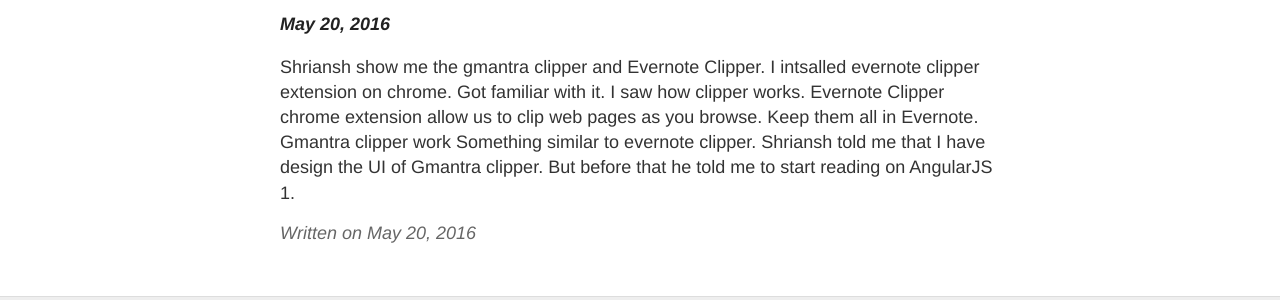
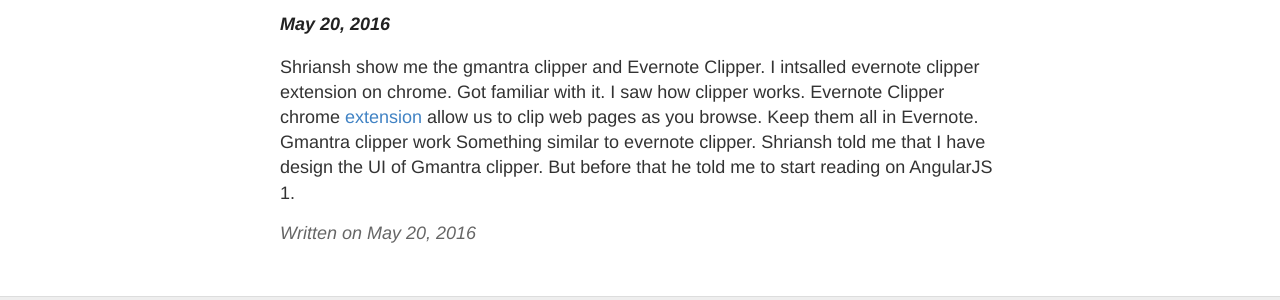
Before and after one commit to kbishal/subhamg.github.io, a Jekyll site: the page built from _posts/2016-5-20-Day-6.md, in a window 1280 px wide. Shown: the part 272-572 px from the top of the page. Built offline with Jekyll 4.4.1, drawn with Linux system fonts in a browser that asks for light colours; part of the change alters nothing that is shown.

Commit message:
Update 2016-5-20-Day-6.md

```diff
--- a/_posts/2016-5-20-Day-6.md
+++ b/_posts/2016-5-20-Day-6.md
@@ -5,4 +5,4 @@ title: IITK New York Office Internship Day 6 - Gmantra Clipper
 ##### *May 20, 2016*
 
 Shriansh show me the gmantra clipper and Evernote Clipper. I intsalled evernote clipper extension on chrome. Got familiar with
-it. I saw how clipper works. Evernote Clipper chrome extension allow us to clip web pages as you browse. Keep them all in Evernote. Gmantra clipper work Something similar to evernote clipper. Shriansh told me that I have design the UI of Gmantra clipper. But before that he told me to start reading on AngularJS 1.
+it. I saw how clipper works. Evernote Clipper chrome [extension](https://chrome.google.com/webstore/detail/evernote-web-clipper/pioclpoplcdbaefihamjohnefbikjilc?hl=en) allow us to clip web pages as you browse. Keep them all in Evernote. Gmantra clipper work Something similar to evernote clipper. Shriansh told me that I have design the UI of Gmantra clipper. But before that he told me to start reading on AngularJS 1.
```
